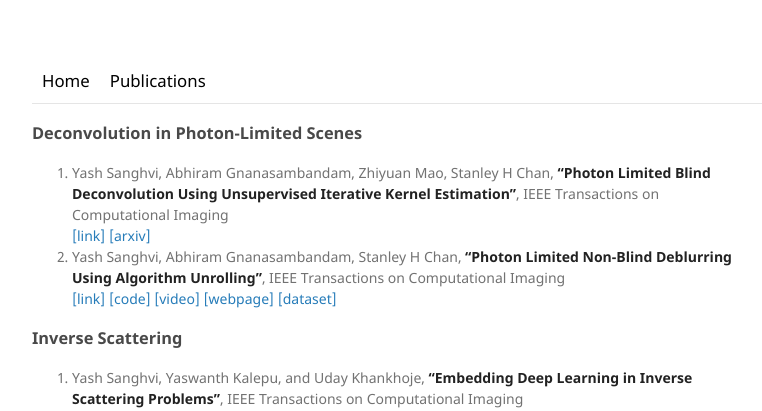
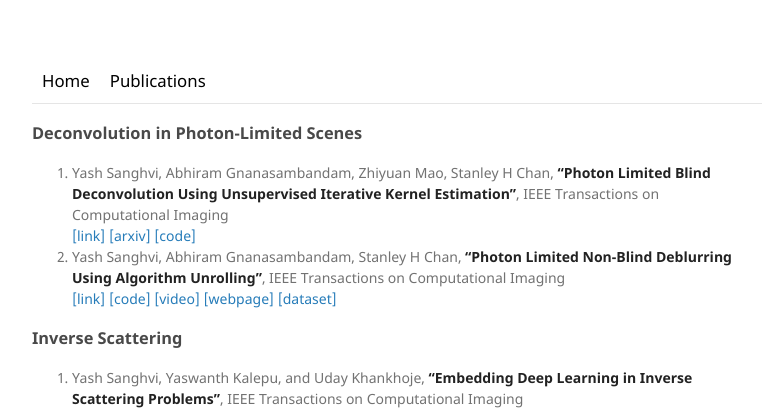
Before and after one commit to sanghviyashiitb/sanghviyashiitb.github.io, a Jekyll site: the page built from publications/index.md, in a window 1280 px wide. Shown: the top 411 px of the page, without its empty margins (108-870 px from the left). Built offline with Jekyll 4.4.1, drawn with Linux system fonts in a browser that asks for light colours.

Commit message:
Update index.md

```diff
--- a/publications/index.md
+++ b/publications/index.md
@@ -3,7 +3,7 @@
 title: Selected Publications
 ---
 ### Deconvolution in Photon-Limited Scenes
-1. Yash Sanghvi, Abhiram Gnanasambandam, Zhiyuan Mao, Stanley H Chan, **"Photon Limited Blind Deconvolution Using Unsupervised Iterative Kernel Estimation"**, IEEE Transactions on Computational Imaging <br> [[link]](https://ieeexplore.ieee.org/document/9982288) [[arxiv]](https://arxiv.org/abs/2208.00451)
+1. Yash Sanghvi, Abhiram Gnanasambandam, Zhiyuan Mao, Stanley H Chan, **"Photon Limited Blind Deconvolution Using Unsupervised Iterative Kernel Estimation"**, IEEE Transactions on Computational Imaging <br> [[link]](https://ieeexplore.ieee.org/document/9982288) [[arxiv]](https://arxiv.org/abs/2208.00451) [[code]](https://github.com/sanghviyashiitb/photon-limited-blind)
 2. Yash Sanghvi, Abhiram Gnanasambandam, Stanley H Chan, **"Photon Limited Non-Blind Deblurring Using Algorithm Unrolling"**, IEEE Transactions on Computational Imaging <br>
 [[link]](https://arxiv.org/abs/2110.15314) [[code]](https://github.com/sanghviyashiitb/poisson-deblurring) [[video]](https://www.youtube.com/watch?v=bJHiUKzjaCI) [[webpage]](https://sanghviyashiitb.github.io/nb-deblur-webpage/) [[dataset]](https://aaaakshat.github.io/pldd/)
 
```
